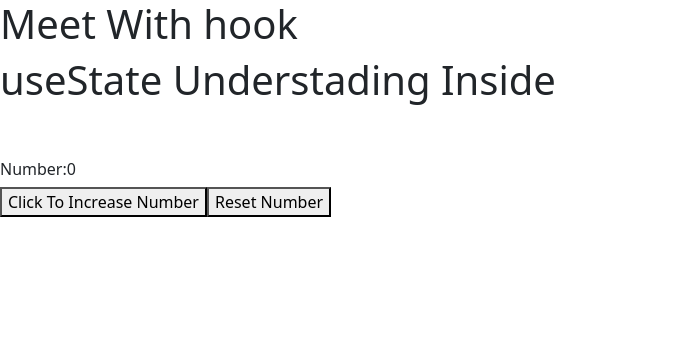
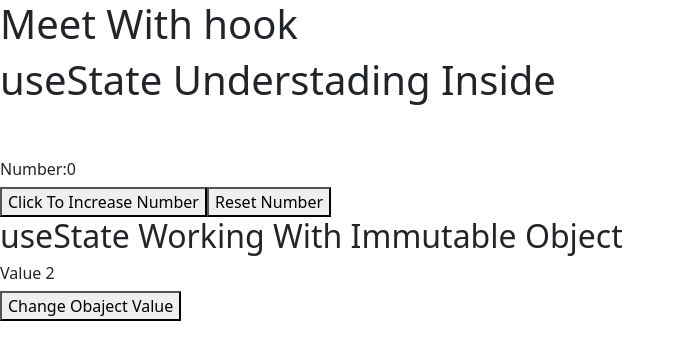
Before and after one commit to RazelRaz/Meet-with-react-hooks, a React (Vite) app: page / in a window 1280 px wide. Shown: the top 360 px of the page, without its empty margins (0-686 px from the left). Built offline with nearby package versions, Linux system fonts and the light colour scheme.

Commit message:
useState Working With Immutable Object

```diff
--- a/src/App.jsx
+++ b/src/App.jsx
@@ -5,7 +5,10 @@
 // import UserefAttributeValue from "./components/UserefAttributeValue"
 // import UserefInnerText from "./components/UserefInnerText"
 
+import UseRefWorkingWithCSS from "./components/UseRefWorkingWithCSS"
 import UseStateUnderstadingInside from "./components/UseStateUnderstadingInside"
+import UseStateImmutableObject from "./components/useStateImmutableObject"
+
 
 function App() {
 
@@ -19,6 +22,8 @@ function App() {
       <PersistedMutableProperty></PersistedMutableProperty>
       <CachingExpensiveComputation></CachingExpensiveComputation> */}
       <UseStateUnderstadingInside></UseStateUnderstadingInside>
+      <UseStateImmutableObject></UseStateImmutableObject>
+
     </>
   )
 }
--- /dev/null
+++ b/src/components/UseStateImmutableObject.jsx
@@ -0,0 +1,30 @@
+import { useState } from "react";
+
+
+const UseStateImmutableObject = () => {
+
+    const [myObj, setMyObj] = useState({
+        ke1: 'Value 1',
+        ke2: 'Value 2',
+        ke3: 'Value 3',
+    })
+
+    const changeValue = () => {
+        setMyObj(
+            prevObj => ({
+                ...prevObj,
+                ke2: "CHnaged the value of key 2"
+            })
+        )
+    }
+
+    return (
+        <div>
+            <h2>useState Working With Immutable Object</h2>
+            <h6>{myObj.ke2}</h6>
+            <button onClick={changeValue}>Change Obaject Value</button>
+        </div>
+    );
+};
+
+export default UseStateImmutableObject;
```
Also changed, not shown: src/components/UseStateUnderstadingInside.jsx (line endings or trailing spaces).
